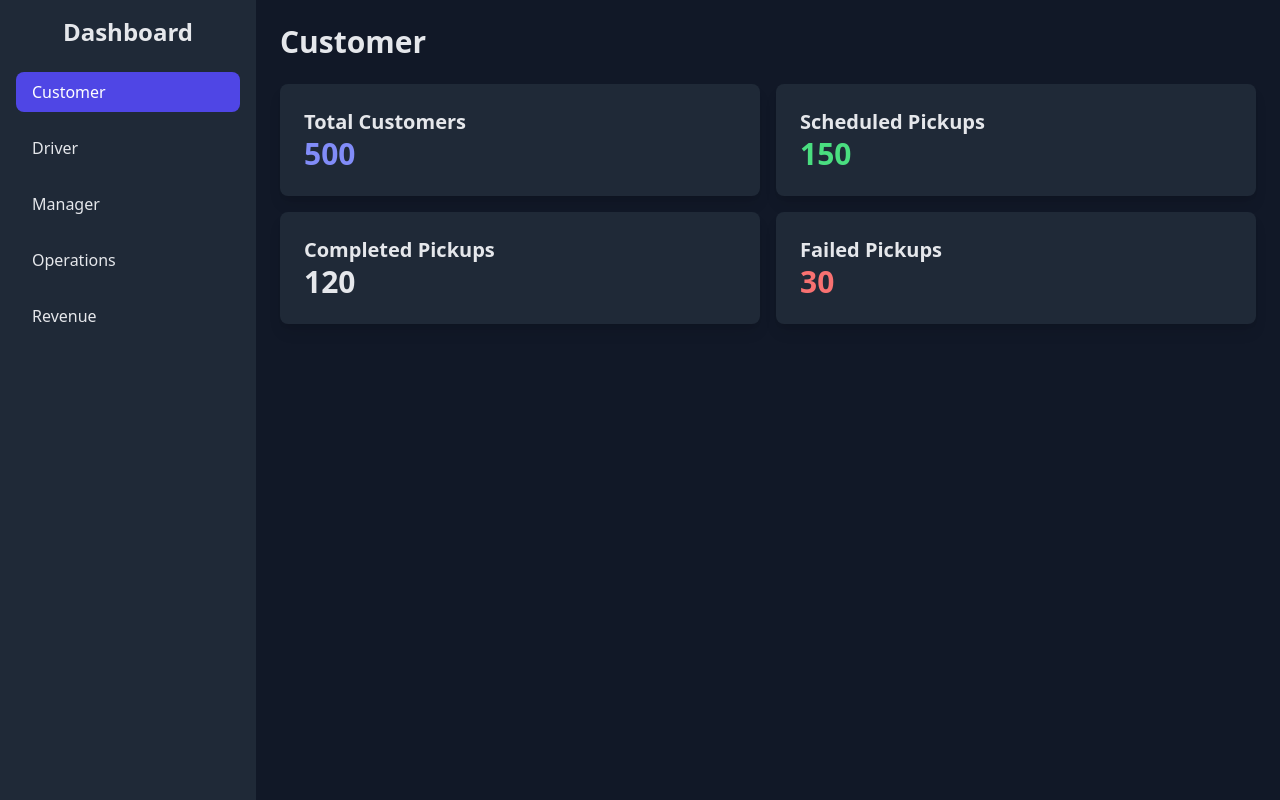
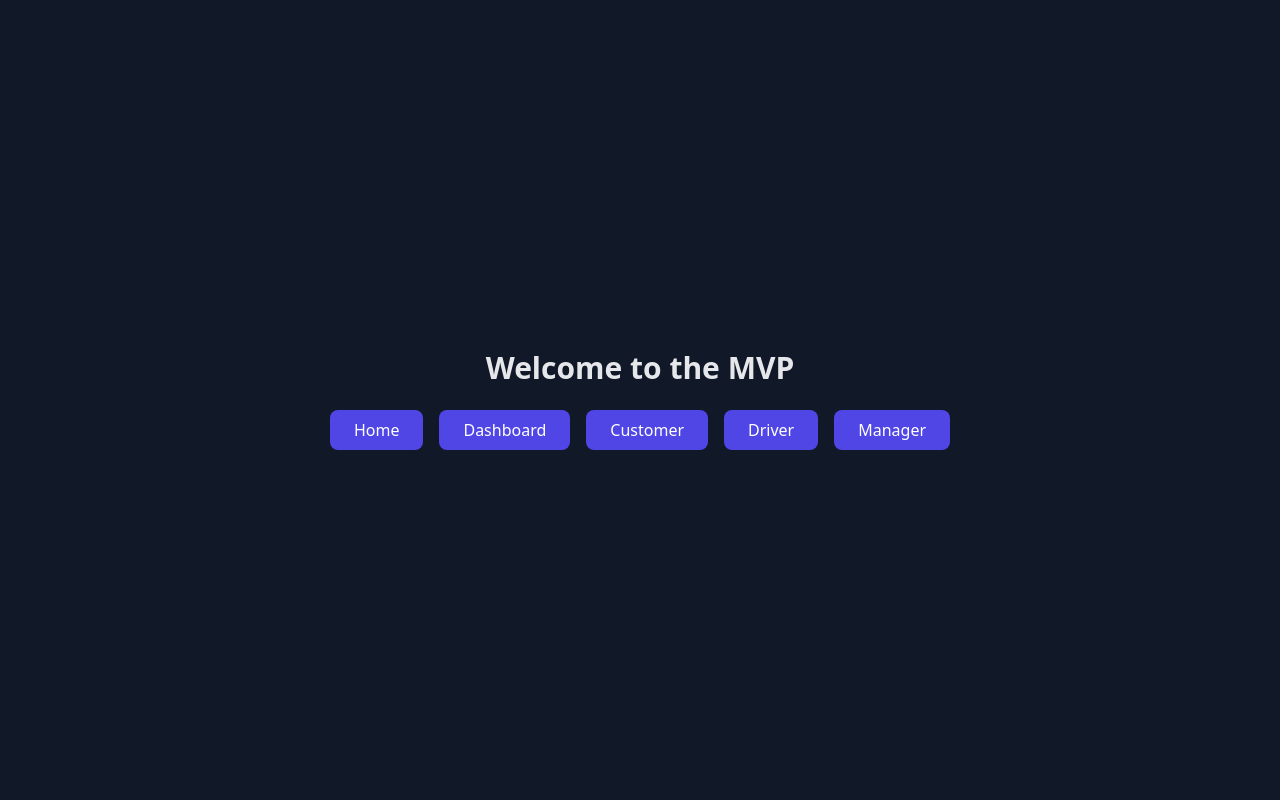
Before and after one commit to farhanMeows/swachh-kranti, a React (Vite) app: page / in a window 1280 px wide. Built offline with nearby package versions, Linux system fonts and the light colour scheme.

Commit message:
final final

```diff
--- a/src/App.jsx
+++ b/src/App.jsx
@@ -7,18 +7,15 @@ import Dashboard from "./screens/Dashboard";
 import OrderPickup from "./components/OrderPickup";
 import MyMunicipal from "./components/MyMunicipal";
 import MyProfile from "./components/MyProfile";
+import Mvp from "./screens/Mvp";
 
 function App() {
   return (
     <Router>
       <Routes>
-        <Route path="/" element={<Dashboard />} />
-        <Route path="/customer" element={<Customer />}>
-          {/* Nested routes under Customer */}
-          <Route path="order-pickup" element={<OrderPickup />} />
-          <Route path="my-municipal" element={<MyMunicipal />} />
-          <Route path="my-profile" element={<MyProfile />} />
-        </Route>
+        <Route path="/" element={<Mvp />} />
+        <Route path="/dashboard" element={<Dashboard />} />
+        <Route path="/customer" element={<Customer />}></Route>
         <Route path="/driver" element={<Driver />} />
         <Route path="/manager" element={<Manager />} />
       </Routes>
--- /dev/null
+++ b/src/screens/Mvp.jsx
@@ -0,0 +1,46 @@
+import React from "react";
+import { useNavigate } from "react-router-dom";
+
+function Mvp() {
+  const navigate = useNavigate();
+
+  return (
+    <div className="flex flex-col items-center justify-center h-screen bg-gray-900 text-gray-200">
+      <h1 className="text-3xl font-bold mb-6">Welcome to the MVP</h1>
+      <div className="space-x-4 gap-2">
+        <button
+          onClick={() => navigate("/")}
+          className="px-6 py-2 bg-indigo-600 text-white rounded-lg hover:bg-indigo-700"
+        >
+          Home
+        </button>
+        <button
+          onClick={() => navigate("/dashboard")}
+          className="px-6 py-2 bg-indigo-600 text-white rounded-lg hover:bg-indigo-700"
+        >
+          Dashboard
+        </button>
+        <button
+          onClick={() => navigate("/customer")}
+          className="px-6 py-2 bg-indigo-600 text-white rounded-lg hover:bg-indigo-700"
+        >
+          Customer
+        </button>
+        <button
+          onClick={() => navigate("/driver")}
+          className="px-6 py-2 bg-indigo-600 text-white rounded-lg hover:bg-indigo-700"
+        >
+          Driver
+        </button>
+        <button
+          onClick={() => navigate("/manager")}
+          className="px-6 py-2 bg-indigo-600 text-white rounded-lg hover:bg-indigo-700"
+        >
+          Manager
+        </button>
+      </div>
+    </div>
+  );
+}
+
+export default Mvp;
```
